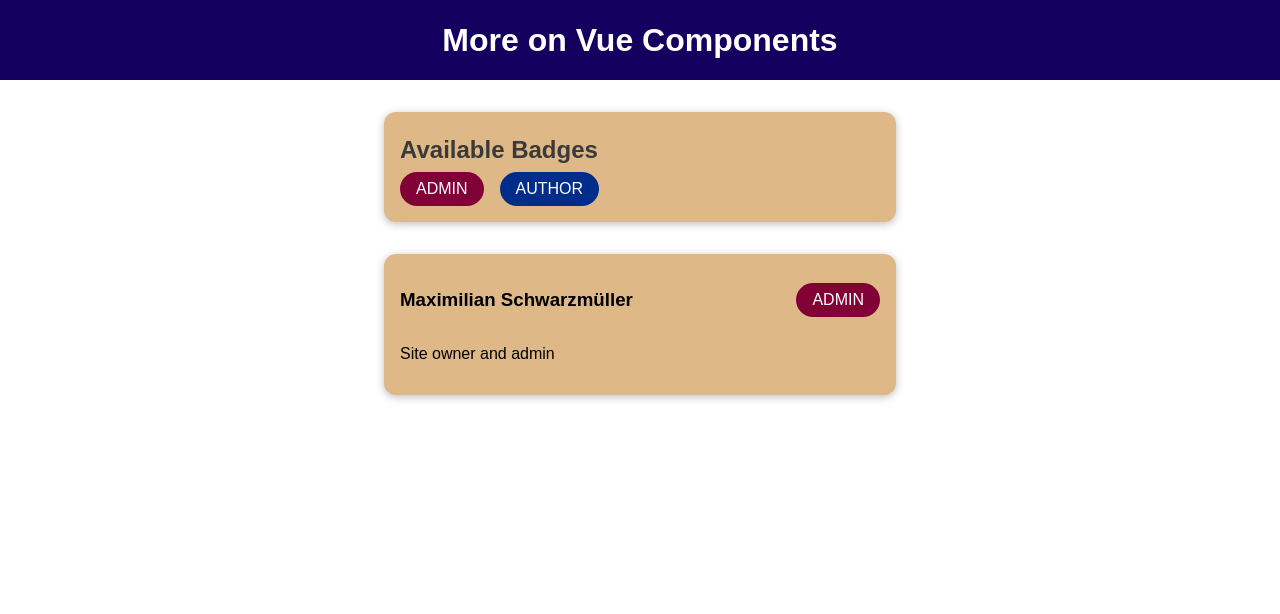
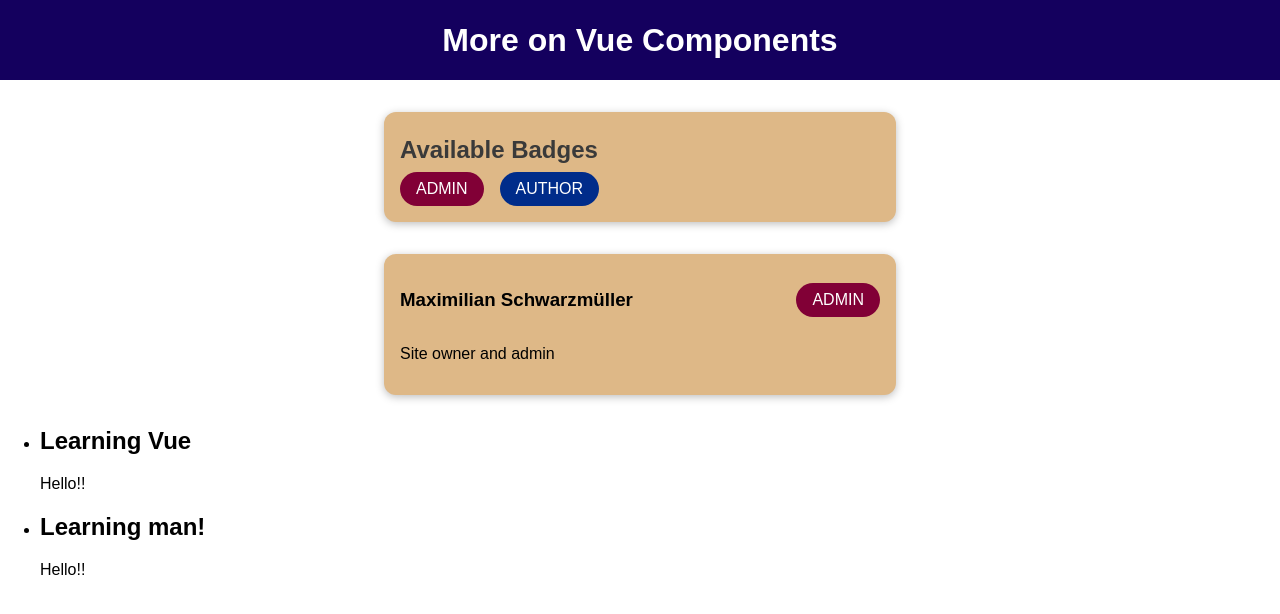
Before and after one commit to VarunPoloju/VueJs_Global-LocalComponents, a Vue app: page / in a window 1280 px wide. Shown: the top 614 px of the page. Built offline with nearby package versions, Linux system fonts and the light colour scheme.

Commit message:
scoped slots feature

```diff
--- a/src/App.vue
+++ b/src/App.vue
@@ -8,6 +8,11 @@
       :info-text="activeUser.description"
       :role="activeUser.role"
     ></user-info>
+
+    <course-goals #default="slotProps">
+      <h2>{{ slotProps.item }}</h2>
+      <p>{{ slotProps["anotherProp"] }}</p>
+    </course-goals>
   </div>
 </template>
 
@@ -15,12 +20,14 @@
 import TheHeader from "./components/TheHeader.vue";
 import UserInfo from "./components/UserInfo.vue";
 import BadgeList from "./components/BadgeList.vue";
+import CourseGoals from "./components/CourseGoals.vue";
 
 export default {
   components: {
     TheHeader,
     UserInfo,
     BadgeList,
+    CourseGoals,
   },
   data() {
     return {
--- /dev/null
+++ b/src/components/CourseGoals.vue
@@ -0,0 +1,17 @@
+<template>
+  <ul>
+    <li v-for="goal in goals" :key="goal">
+      <slot :item="goal" anotherProp="Hello!!"></slot>
+    </li>
+  </ul>
+</template>
+
+<script>
+export default {
+  data() {
+    return {
+      goals: ["Learning Vue", "Learning man!"],
+    };
+  },
+};
+</script>
```
